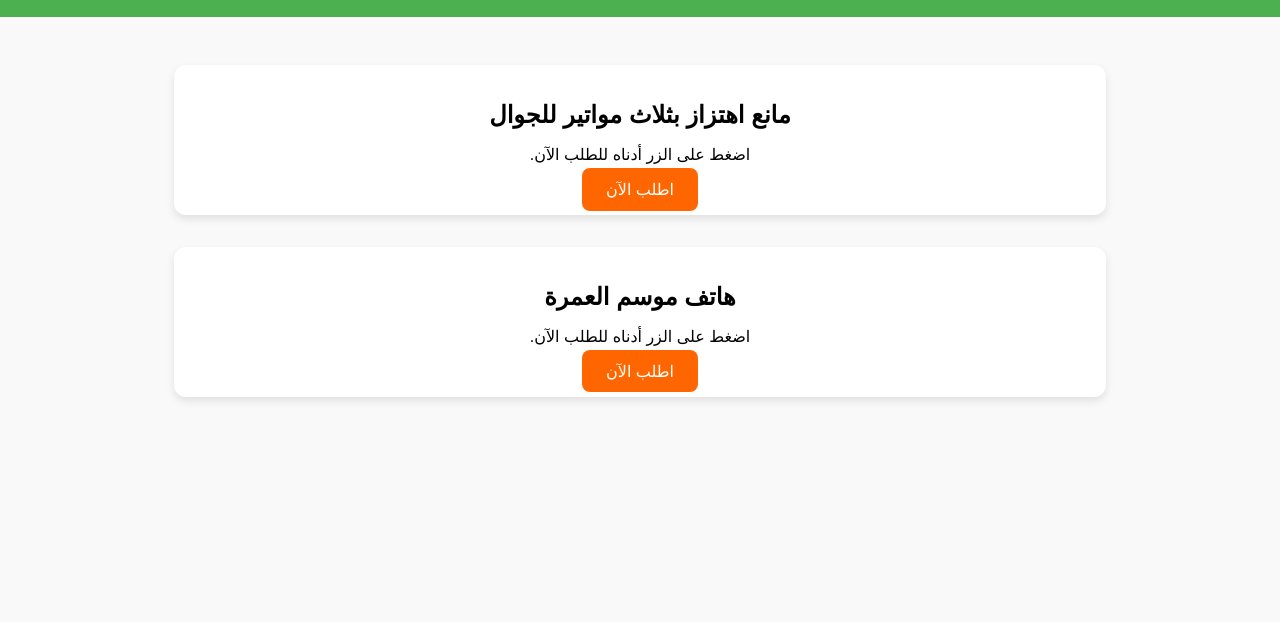
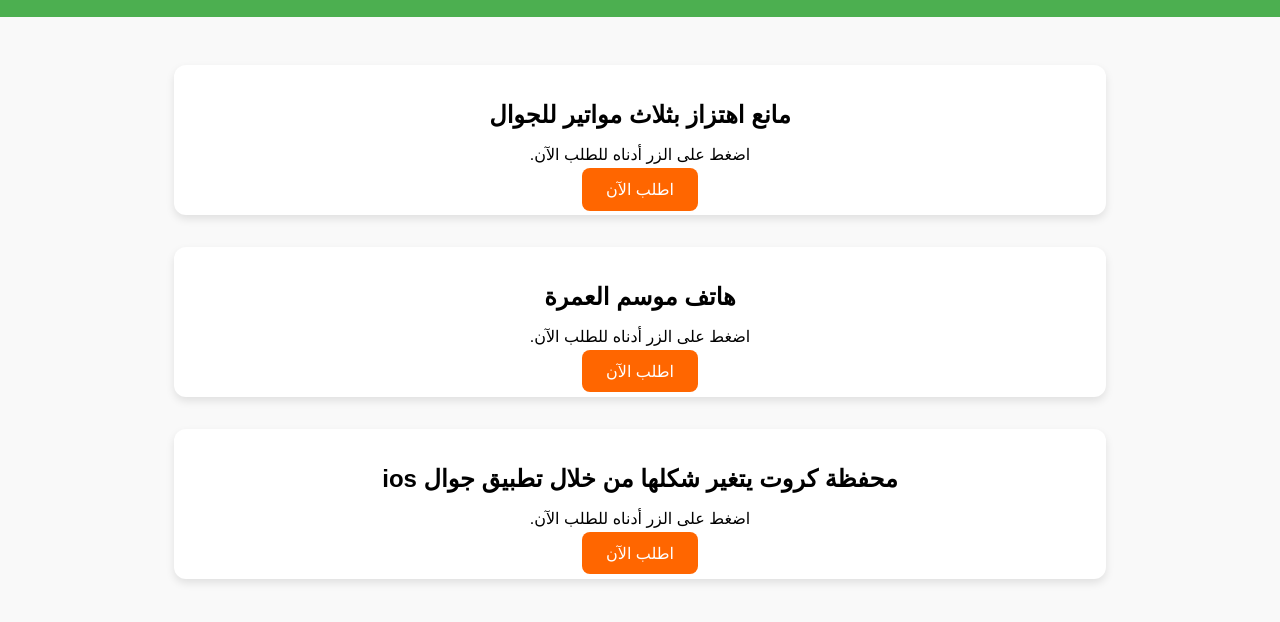
Before and after one commit to amroA12/store, a plain HTML site: page index.html in a window 1280 px wide. Shown: the part 96-718 px from the top of the page. Drawn offline with Linux system fonts and the light colour scheme.

Commit message:
Update index.html

```diff
--- a/index.html
+++ b/index.html
@@ -68,6 +68,11 @@
             <p>اضغط على الزر أدناه للطلب الآن.</p>
             <a class="order-btn" href="https://damenkom-orders.com/?id=4842bf4d-d23b-4f6e-bf82-593c01ccb278" target="_blank">اطلب الآن</a>
         </div>
+        <div class="product">
+            <h2>محفظة كروت يتغير شكلها من خلال تطبيق جوال ios</h2>
+            <p>اضغط على الزر أدناه للطلب الآن.</p>
+            <a class="order-btn" href="https://damenkom-orders.com?id=876a9aa3-98e4-4cd6-b71c-0e102fd9b179" target="_blank">اطلب الآن</a>
+        </div>
     </div>
 </body>
 </html>
```
